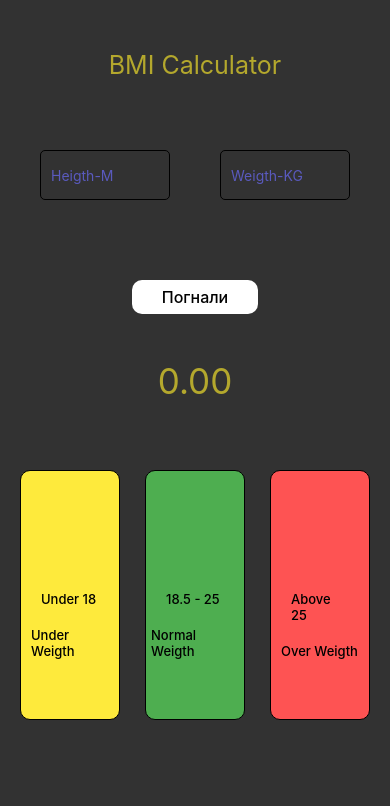
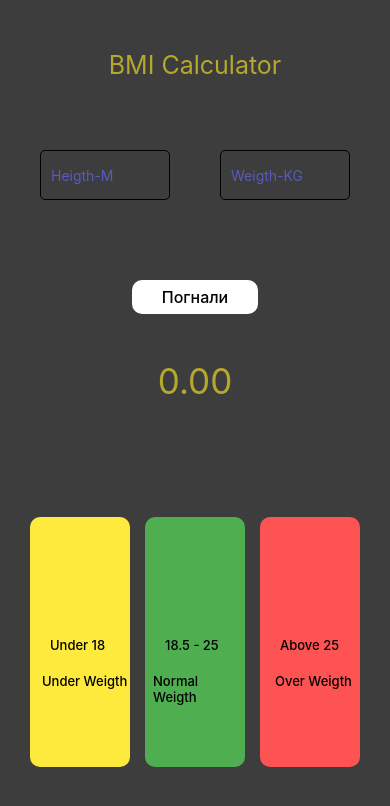
Before and after one commit to CarlosNorth/MyFirstApp, a React Native app: screen / in a window 390 px wide. Shown: the top 806 px of the page. Built offline with nearby package versions, Linux system fonts and the light colour scheme.

Commit message:
add yellow, green, red pic

```diff
--- a/Home.tsx
+++ b/Home.tsx
@@ -4,15 +4,19 @@ import {
   TextInput,
   TouchableOpacity,
   View,
+  Image,
 } from "react-native";
 import React from "react";
+import image from "./assets/red.png"; // png module
 
 
+const logo =  require("./assets/red.png");
 const Home = () => {
   return (
     <View style={styles.container}>
       <Text style={styles.titleText}>BMI Calculator</Text>
       <View style={styles.inputContainer}>
+
         <TextInput
           style={styles.input}
           placeholder="Heigth-M"
@@ -26,27 +30,28 @@ const Home = () => {
           keyboardType="number-pad"
         />
         </View>
-        <View style={styles.YellowOutputStyle}>
-          <Text style = {styles.YellowOutputText1}>Under 18</Text>
-          <Text style = {styles.YellowOutputText2}>Under Weigth</Text>
 
 
-        </View>
-      <View style={styles.GreenOutputStyle}>
-          <Text style = {styles.GreenOutputText1}>18.5 - 25</Text>
-          <Text style = {styles.GreenOutputText2}>Normal Weigth</Text>
-        </View>
-
-      <View style={styles.RedOutputStyle}>
-          <Text style = {styles.RedOutputText1}>Above 25</Text>
-          <Text style = {styles.RedOutputText2}>Over Weigth</Text>
+        <View style={styles.ColorContainer}>
+          <View style={styles.Yellow}>
+          <Text style={styles.YellowText1}>Under 18</Text>
+          <Text style={styles.YellowText2}>Under Weigth</Text>
+          </View>
+          <View style={styles.Green}>
+          <Text style={styles.GreenText1}>18.5 - 25</Text>
+          <Text style={styles.GreenText2}>Normal Weigth</Text>
+          </View>
+          <View style={styles.Red}>
+          <Text style={styles.RedText1}>Above 25</Text>
+          <Text style={styles.RedText2}>Over Weigth</Text>
+          </View>
         </View>
 
 
       <TouchableOpacity
         style={styles.goButton}
         onPress={() => {
-          console.log("Вычесляю");
+          console.log("GO");
         }}
       >
         <Text style={styles.goButtonText}>Погнали</Text>
@@ -64,35 +69,37 @@ const Home = () => {
 const styles = StyleSheet.create({
   container: {
     flex: 1,
-    backgroundColor: "rgba(50,50,50,1)",
+    backgroundColor: "rgba(61,61,61,1)",
     alignItems: "center",
     justifyContent: "center",
   },
   titleText: {
     color: "rgba(180, 168, 45, 1)",
     fontSize: 25,
-    position: "absolute",
-    top: 50,
+    position: "absolute", // расположение
+    top: 50, // отступ сверху
   },
 
   inputContainer: { flexDirection: "row", gap: 50, marginTop: 50, position: "absolute",
   top: 100 },
+  //"row" - ось направлена слева направо. Элементы расположены в ряд,
+  // по умолчанию прижаты к левому краю, их нумерация имеет обычный порядок - слева направо.
 
   input: {
     borderWidth: 1,
     borderRadius: 5,
     height: 50,
     width: 130,
-    padding: 10,
+    padding: 10, // отступ со всех сторон
     color: "white",
   },
 
   goButton: {
     backgroundColor: "#fff",
-    paddingHorizontal: 30,
-    paddingVertical: 7,
+    paddingHorizontal: 30, // оступ по горизонтали
+    paddingVertical: 7, // оступ по вертикали
 
-    borderRadius: 10,
+    borderRadius: 10, // скругление углов
 
     marginTop: 30,
     position: "absolute",
@@ -113,86 +120,76 @@ const styles = StyleSheet.create({
     top: 320,
   },
 
-  YellowOutputStyle: {
-    borderWidth: 1,
-    backgroundColor: "rgba(254, 234, 60, 1)",
-    position: "absolute",
-    height: 250,
-    width: 100,
-    top: 470,
-    left: 20,
-    borderRadius: 10,
 
-  },
-
-  YellowOutputText1: {
+  YellowText1: {
     fontWeight: "500",
     fontSize: 13,
     paddingTop: 120,
     padding: 20,
   },
 
-  YellowOutputText2: {
+  YellowText2: {
     fontWeight: "500",
     fontSize: 13,
     paddingTop: 0,
-    padding: 6,
-    paddingLeft: 10,
+    paddingLeft: 12,
   },
 
-  GreenOutputText1: {
+  GreenText1: {
     fontWeight: "500",
     fontSize: 13,
     paddingTop: 120,
     padding: 20,
   },
-  GreenOutputText2: {
+  GreenText2: {
     fontWeight: "500",
     fontSize: 13,
-    paddingTop: 0,
-    padding: 6,
-    paddingLeft: 5,
+    paddingLeft: 8,
   },
 
-  RedOutputText1: {
+  RedText1: {
     fontWeight: "500",
     fontSize: 13,
     paddingTop: 120,
     padding: 20,
   },
 
-  RedOutputText2: {
+  RedText2: {
     fontWeight: "500",
     fontSize: 13,
-    paddingTop: 0,
-    padding: 6,
-    paddingLeft: 10,
+    paddingLeft: 15,
+  },
+
+  ColorContainer:{
+    flexDirection:"row",
+    top: 220,
+    gap:15
+  },
+
+  Yellow:{
+    width:100,
+    height:250,
+    borderRadius: 10,
+    backgroundColor:"rgba(254, 234, 60, 1)",
+      },
+
+  Green:{
+    width:100,
+    height:250,
+    borderRadius: 10,
+    backgroundColor:"rgba(78, 174, 80, 1)",
+
+  },
+
+  Red:{
+    width:100,
+    height:250,
+    borderRadius: 10,
+    backgroundColor:"rgba(254, 83, 83, 1)",
+
   },
 
 
-
-  GreenOutputStyle: {
-    borderWidth: 1,
-    backgroundColor: "rgba(78, 174, 80, 1)",
-    position: "absolute",
-    height: 250,
-    width: 100,
-    top: 470,
-    left: 145,
-    borderRadius: 10,
-  },
-
-  RedOutputStyle: {
-    borderWidth: 1,
-    backgroundColor: "rgba(254, 83, 83, 1)",
-    position: "absolute",
-    height: 250,
-    width: 100,
-    top: 470,
-    left: 270,
-    borderRadius: 10,
-  },
-});
+  });
 
 export default Home;
-//130 108 45
--- /dev/null
+++ b/index.d.ts
@@ -0,0 +1,2 @@
+declare module "*.jpg";
+declare module "*.png";
--- a/tsconfig.json
+++ b/tsconfig.json
@@ -1,4 +1,5 @@
 {
     "compilerOptions": {},
     "extends": "expo/tsconfig.base"
+
   }
```
Also changed, not shown: package.json (+4 -3 lines), 1 other file (tests, documents, lock files or other folders).
